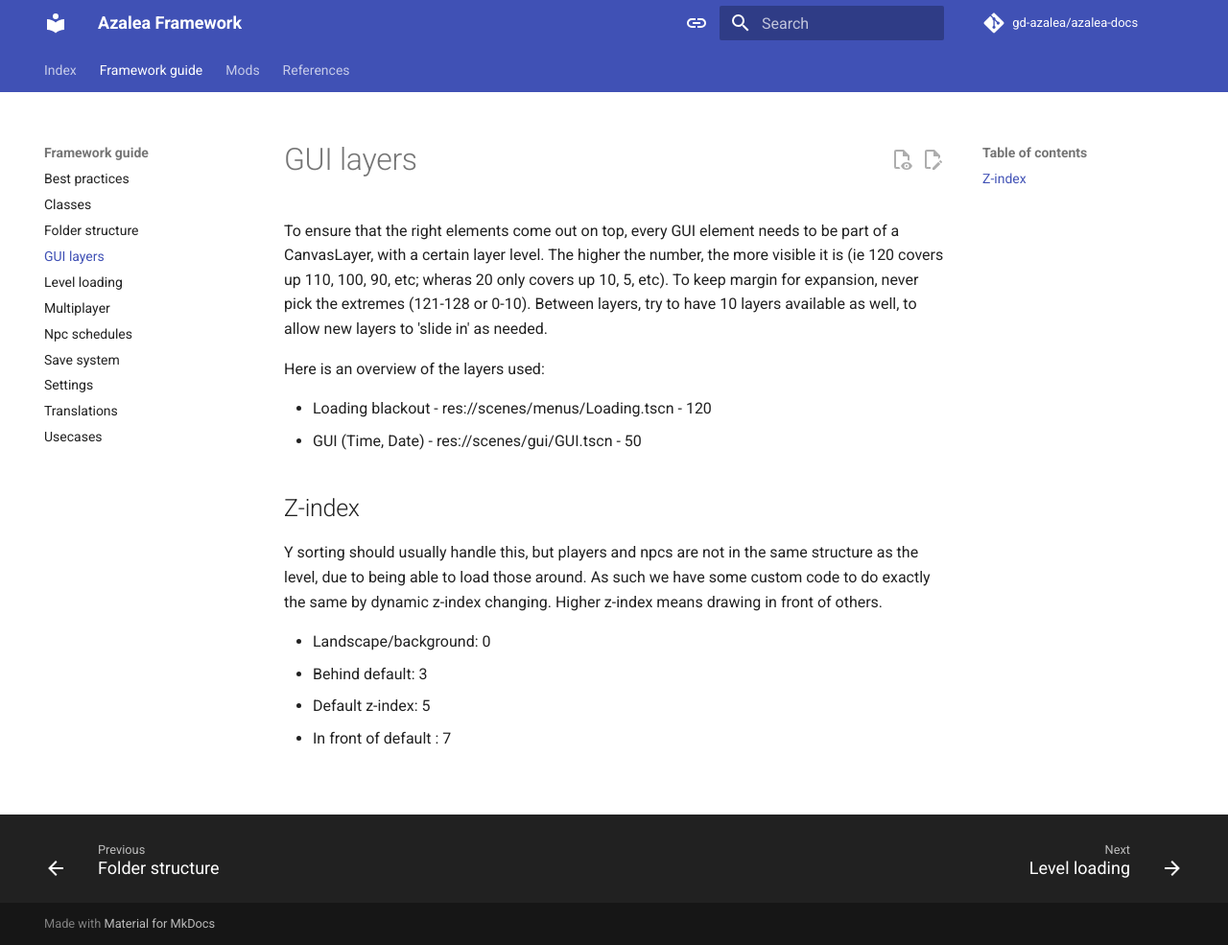
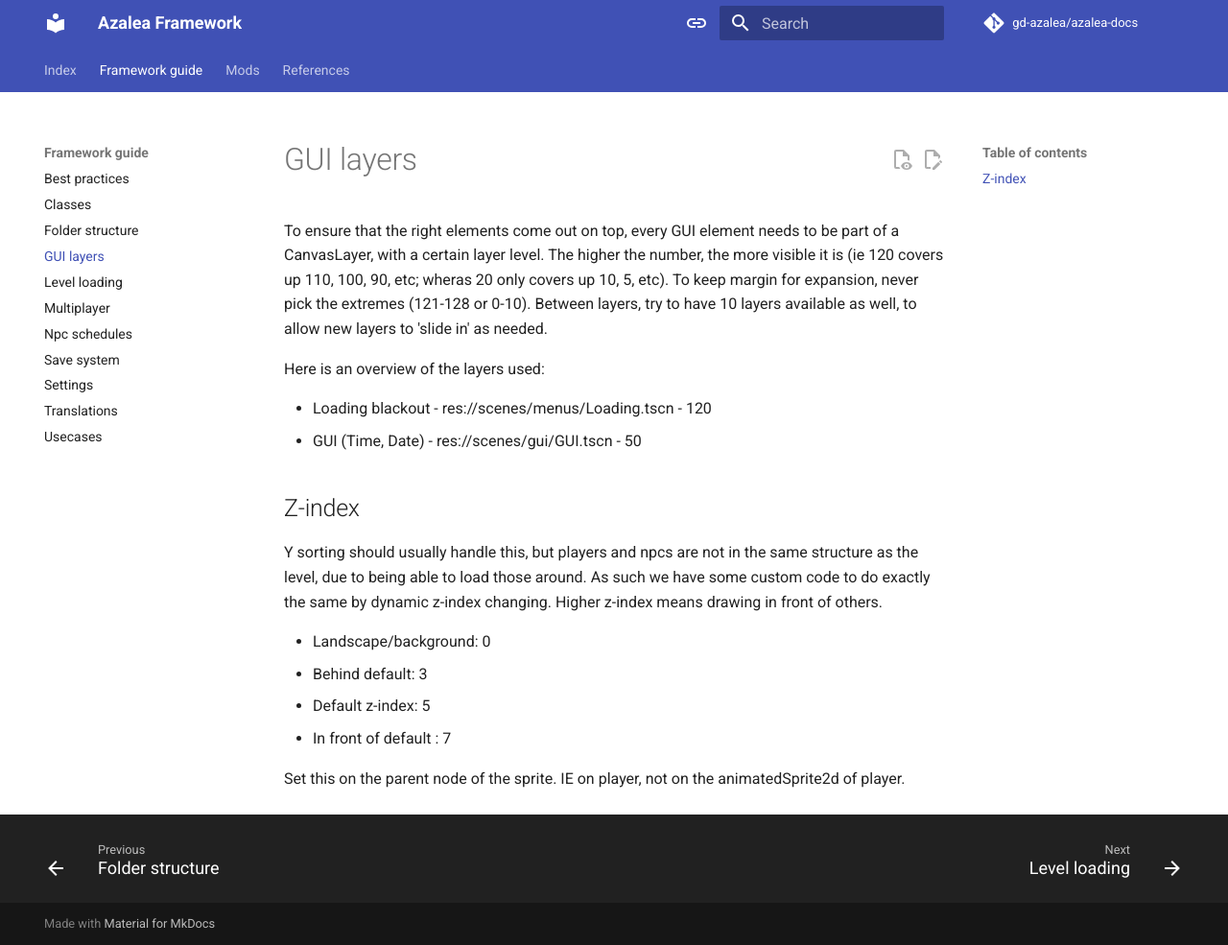
Before and after one commit to gd-azalea/azalea-docs, an MkDocs documentation site: the page built from docs/framework-guide/gui-layers.md, in a window 1280 px wide and 985 px high. Shown: the whole window at 96% size. Built offline with MkDocs 1.6.1 and Material for MkDocs 9.7.7, drawn with Linux system fonts in a browser that asks for light colours; comment, search, counter and statistics services are not loaded.

Commit message:
Update gui-layers.md

```diff
--- a/docs/framework-guide/gui-layers.md
+++ b/docs/framework-guide/gui-layers.md
@@ -15,3 +15,5 @@ Y sorting should usually handle this, but players and npcs are not in the same s
 - Behind default: 3
 - Default z-index: 5
 - In front of default : 7
+
+Set this on the parent node of the sprite. IE on player, not on the animatedSprite2d of player.
```
